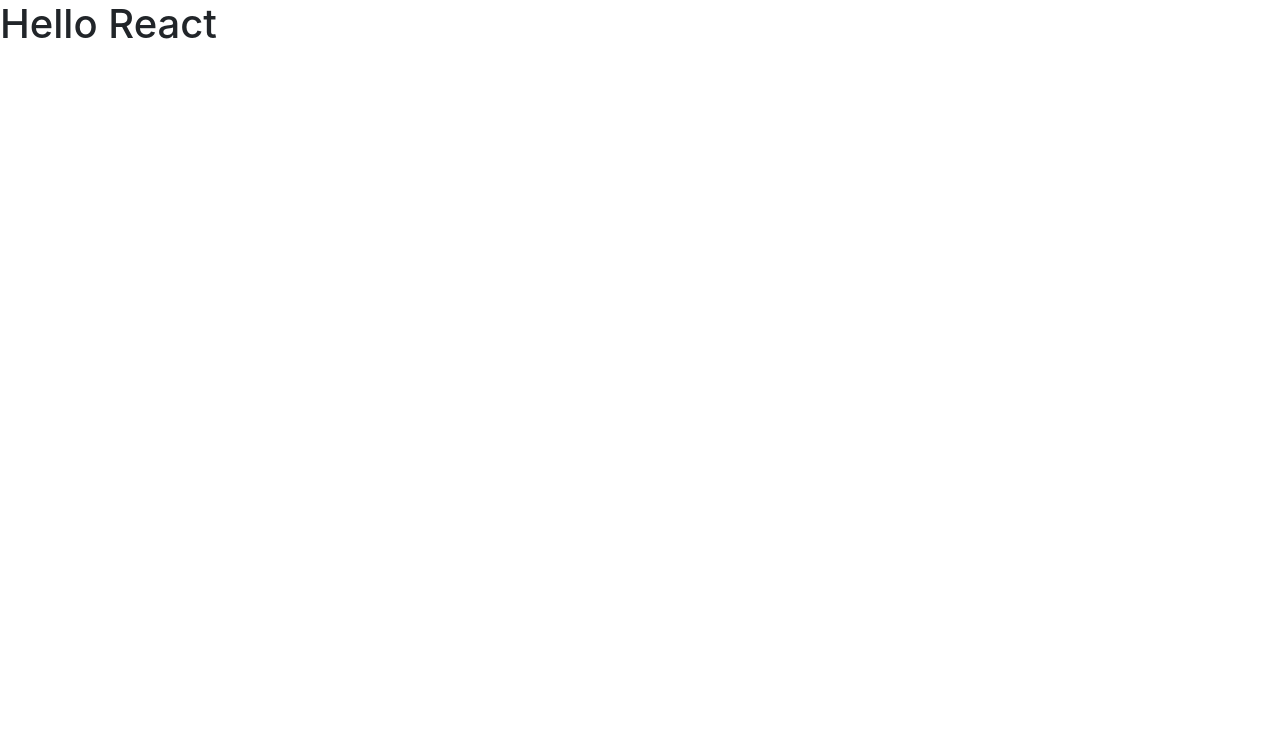
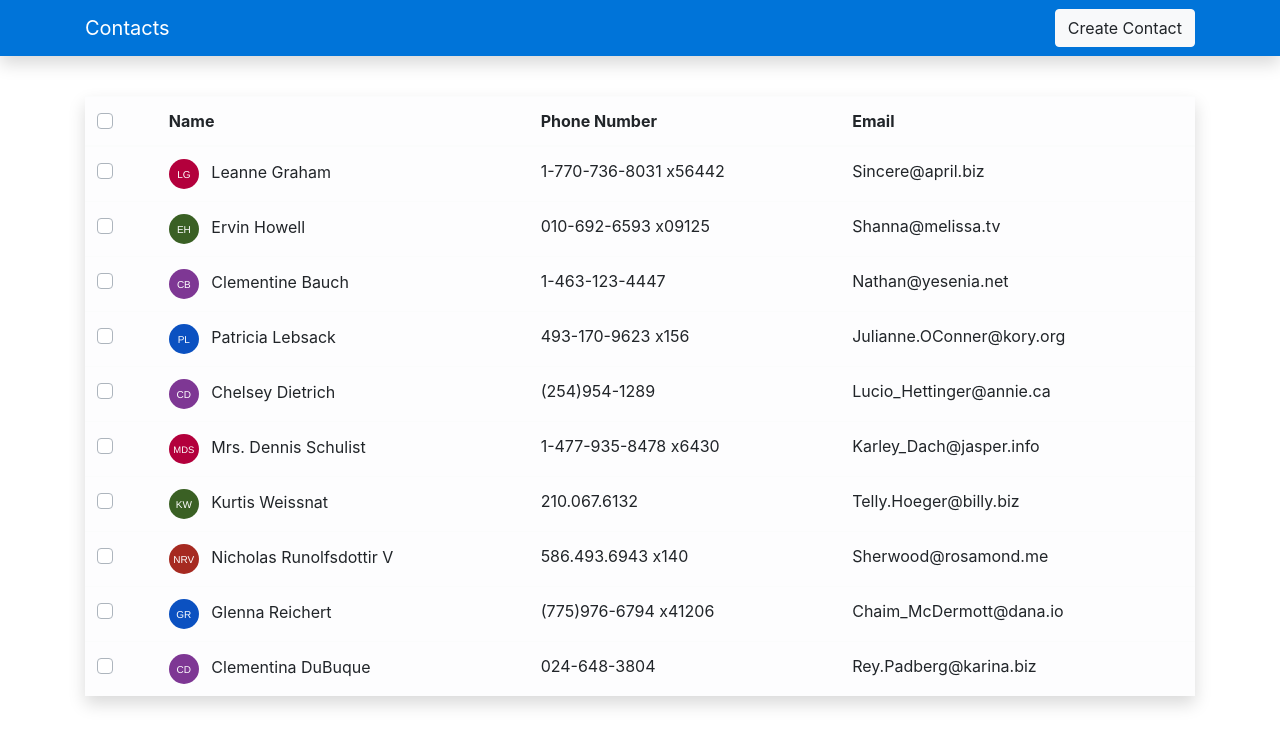
Before and after one commit to nilesh-05/ContactBook-redux, a React (Create React App) app: page / in a window 1280 px wide. Shown: the top 746 px of the page. Built offline with nearby package versions, Linux system fonts and the light colour scheme.

Commit message:
setting up basic functionality

```diff
--- a/package.json
+++ b/package.json
@@ -8,6 +8,7 @@
     "@testing-library/user-event": "^12.8.3",
     "bootstrap": "^4.4.1",
     "react": "^17.0.2",
+    "react-avatar": "^3.10.0",
     "react-dom": "^17.0.2",
     "react-redux": "^7.2.4",
     "react-scripts": "4.0.3",
--- a/public/index.html
+++ b/public/index.html
@@ -24,7 +24,11 @@
       work correctly both with client-side routing and a non-root public URL.
       Learn how to configure a non-root public URL by running `npm run build`.
     -->
-    <title>React App</title>
+		<link
+			rel="stylesheet"
+			href="https://fonts.googleapis.com/icon?family=Material+Icons"
+		/>
+		<title>Contact Book</title>
 	</head>
 	<body>
 		<noscript>You need to enable JavaScript to run this app.</noscript>
--- a/src/App.jsx
+++ b/src/App.jsx
@@ -1,10 +1,21 @@
+import Contacts from "./components/contacts/Contacts";
+import Navbar from "./components/Navbar";
 import "./styles/App.scss";
+import { Provider } from "react-redux";
+import store from "./store";
 
 function App() {
 	return (
-		<div className="App">
-			<h1> Hello React</h1>
-		</div>
+		<Provider store={store}>
+			<div className="App">
+				<Navbar />
+				<div className="container">
+					<div className="py-3">
+						<Contacts />
+					</div>
+				</div>
+			</div>
+		</Provider>
 	);
 }
 
--- a/src/components/Navbar.jsx
+++ b/src/components/Navbar.jsx
@@ -8,7 +8,9 @@
 					Contacts
 				</a>
 				<div>
-					<a href="#" className="btn btn-light ml-auto"></a>
+					<a href="#" className="btn btn-light ml-auto">
+						Create Contact
+					</a>
 				</div>
 			</div>
 		</nav>
--- /dev/null
+++ b/src/components/contacts/Contact.jsx
@@ -0,0 +1,24 @@
+import React from "react";
+import Avatar from "react-avatar";
+
+const Contact = ({ contact }) => {
+	const { name, phone, email } = contact;
+	return (
+		<tr>
+			<td>
+				<div className="custom-control custom-checkbox">
+					<input type="checkbox" className="custom-control-input" />
+					<label className="custom-control-label"></label>
+				</div>
+			</td>
+			<td>
+				{" "}
+				<Avatar name={name} className="mr-2" size="30" round /> {name}
+			</td>
+			<td>{phone}</td>
+			<td>{email}</td>
+		</tr>
+	);
+};
+
+export default Contact;
--- /dev/null
+++ b/src/components/contacts/Contacts.jsx
@@ -0,0 +1,33 @@
+import React from "react";
+import { useSelector } from "react-redux";
+import Contact from "./Contact";
+
+const Contacts = () => {
+	const contacts = useSelector((state) => state.contacts);
+	return (
+		<div>
+			<table className="table shadow table-light">
+				<thead>
+					<tr>
+						<th scope="col">
+							<div className="custom-control custom-checkbox">
+								<input type="checkbox" className="custom-control-input" />
+								<label className="custom-control-label"></label>
+							</div>
+						</th>
+						<th>Name</th>
+						<th>Phone Number</th>
+						<th>Email</th>
+					</tr>
+				</thead>
+				<tbody>
+					{contacts.map((contact) => (
+						<Contact contact={contact} />
+					))}
+				</tbody>
+			</table>
+		</div>
+	);
+};
+
+export default Contacts;
--- /dev/null
+++ b/src/store.jsx
@@ -0,0 +1,247 @@
+import { createStore } from "redux";
+import { composeWithDevTools } from "redux-devtools-extension";
+
+const contactState = {
+	contacts: [
+		{
+			id: 1,
+			name: "Leanne Graham",
+			username: "Bret",
+			email: "Sincere@april.biz",
+			address: {
+				street: "Kulas Light",
+				suite: "Apt. 556",
+				city: "Gwenborough",
+				zipcode: "92998-3874",
+				geo: {
+					lat: "-37.3159",
+					lng: "81.1496",
+				},
+			},
+			phone: "1-770-736-8031 x56442",
+			website: "hildegard.org",
+			company: {
+				name: "Romaguera-Crona",
+				catchPhrase: "Multi-layered client-server neural-net",
+				bs: "harness real-time e-markets",
+			},
+		},
+		{
+			id: 2,
+			name: "Ervin Howell",
+			username: "Antonette",
+			email: "Shanna@melissa.tv",
+			address: {
+				street: "Victor Plains",
+				suite: "Suite 879",
+				city: "Wisokyburgh",
+				zipcode: "90566-7771",
+				geo: {
+					lat: "-43.9509",
+					lng: "-34.4618",
+				},
+			},
+			phone: "010-692-6593 x09125",
+			website: "anastasia.net",
+			company: {
+				name: "Deckow-Crist",
+				catchPhrase: "Proactive didactic contingency",
+				bs: "synergize scalable supply-chains",
+			},
+		},
+		{
+			id: 3,
+			name: "Clementine Bauch",
+			username: "Samantha",
+			email: "Nathan@yesenia.net",
+			address: {
+				street: "Douglas Extension",
+				suite: "Suite 847",
+				city: "McKenziehaven",
+				zipcode: "59590-4157",
+				geo: {
+					lat: "-68.6102",
+					lng: "-47.0653",
+				},
+			},
+			phone: "1-463-123-4447",
+			website: "ramiro.info",
+			company: {
+				name: "Romaguera-Jacobson",
+				catchPhrase: "Face to face bifurcated interface",
+				bs: "e-enable strategic applications",
+			},
+		},
+		{
+			id: 4,
+			name: "Patricia Lebsack",
+			username: "Karianne",
+			email: "Julianne.OConner@kory.org",
+			address: {
+				street: "Hoeger Mall",
+				suite: "Apt. 692",
+				city: "South Elvis",
+				zipcode: "53919-4257",
+				geo: {
+					lat: "29.4572",
+					lng: "-164.2990",
+				},
+			},
+			phone: "493-170-9623 x156",
+			website: "kale.biz",
+			company: {
+				name: "Robel-Corkery",
+				catchPhrase: "Multi-tiered zero tolerance productivity",
+				bs: "transition cutting-edge web services",
+			},
+		},
+		{
+			id: 5,
+			name: "Chelsey Dietrich",
+			username: "Kamren",
+			email: "Lucio_Hettinger@annie.ca",
+			address: {
+				street: "Skiles Walks",
+				suite: "Suite 351",
+				city: "Roscoeview",
+				zipcode: "33263",
+				geo: {
+					lat: "-31.8129",
+					lng: "62.5342",
+				},
+			},
+			phone: "(254)954-1289",
+			website: "demarco.info",
+			company: {
+				name: "Keebler LLC",
+				catchPhrase: "User-centric fault-tolerant solution",
+				bs: "revolutionize end-to-end systems",
+			},
+		},
+		{
+			id: 6,
+			name: "Mrs. Dennis Schulist",
+			username: "Leopoldo_Corkery",
+			email: "Karley_Dach@jasper.info",
+			address: {
+				street: "Norberto Crossing",
+				suite: "Apt. 950",
+				city: "South Christy",
+				zipcode: "23505-1337",
+				geo: {
+					lat: "-71.4197",
+					lng: "71.7478",
+				},
+			},
+			phone: "1-477-935-8478 x6430",
+			website: "ola.org",
+			company: {
+				name: "Considine-Lockman",
+				catchPhrase: "Synchronised bottom-line interface",
+				bs: "e-enable innovative applications",
+			},
+		},
+		{
+			id: 7,
+			name: "Kurtis Weissnat",
+			username: "Elwyn.Skiles",
+			email: "Telly.Hoeger@billy.biz",
+			address: {
+				street: "Rex Trail",
+				suite: "Suite 280",
+				city: "Howemouth",
+				zipcode: "58804-1099",
+				geo: {
+					lat: "24.8918",
+					lng: "21.8984",
+				},
+			},
+			phone: "210.067.6132",
+			website: "elvis.io",
+			company: {
+				name: "Johns Group",
+				catchPhrase: "Configurable multimedia task-force",
+				bs: "generate enterprise e-tailers",
+			},
+		},
+		{
+			id: 8,
+			name: "Nicholas Runolfsdottir V",
+			username: "Maxime_Nienow",
+			email: "Sherwood@rosamond.me",
+			address: {
+				street: "Ellsworth Summit",
+				suite: "Suite 729",
+				city: "Aliyaview",
+				zipcode: "45169",
+				geo: {
+					lat: "-14.3990",
+					lng: "-120.7677",
+				},
+			},
+			phone: "586.493.6943 x140",
+			website: "jacynthe.com",
+			company: {
+				name: "Abernathy Group",
+				catchPhrase: "Implemented secondary concept",
+				bs: "e-enable extensible e-tailers",
+			},
+		},
+		{
+			id: 9,
+			name: "Glenna Reichert",
+			username: "Delphine",
+			email: "Chaim_McDermott@dana.io",
+			address: {
+				street: "Dayna Park",
+				suite: "Suite 449",
+				city: "Bartholomebury",
+				zipcode: "76495-3109",
+				geo: {
+					lat: "24.6463",
+					lng: "-168.8889",
+				},
+			},
+			phone: "(775)976-6794 x41206",
+			website: "conrad.com",
+			company: {
+				name: "Yost and Sons",
+				catchPhrase: "Switchable contextually-based project",
+				bs: "aggregate real-time technologies",
+			},
+		},
+		{
+			id: 10,
+			name: "Clementina DuBuque",
+			username: "Moriah.Stanton",
+			email: "Rey.Padberg@karina.biz",
+			address: {
+				street: "Kattie Turnpike",
+				suite: "Suite 198",
+				city: "Lebsackbury",
+				zipcode: "31428-2261",
+				geo: {
+					lat: "-38.2386",
+					lng: "57.2232",
+				},
+			},
+			phone: "024-648-3804",
+			website: "ambrose.net",
+			company: {
+				name: "Hoeger LLC",
+				catchPhrase: "Centralized empowering task-force",
+				bs: "target end-to-end models",
+			},
+		},
+	],
+};
+
+const contactReducer = (state = contactState, action) => {
+	switch (action.type) {
+		default:
+			return state;
+	}
+};
+
+const store = createStore(contactReducer, composeWithDevTools());
+export default store;
--- a/src/styles/index.scss
+++ b/src/styles/index.scss
@@ -1,7 +1,13 @@
 $theme-colors: (
 	"primary": #0074d9,
 	"danger": #ff4136,
+	"success": #33691e,
+	"warining": #ffab00,
 );
 
 // Bootstrap and its default variables
 @import "~bootstrap/scss/bootstrap";
+
+body {
+	padding-top: 5rem;
+}
```
Also changed, not shown: 1 other file (tests, documents, lock files or other folders). Lines whose indentation alone changed are shown as unchanged.
